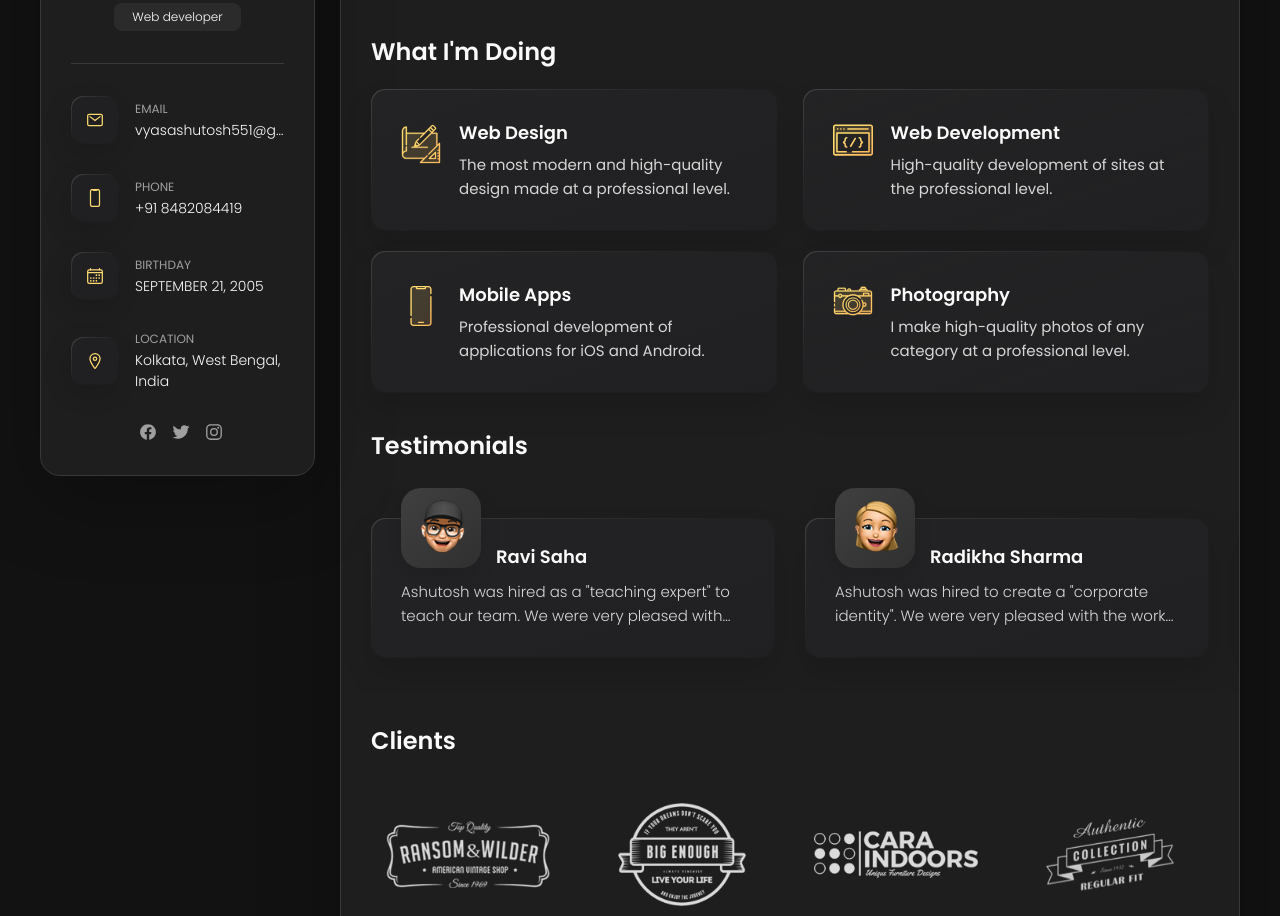
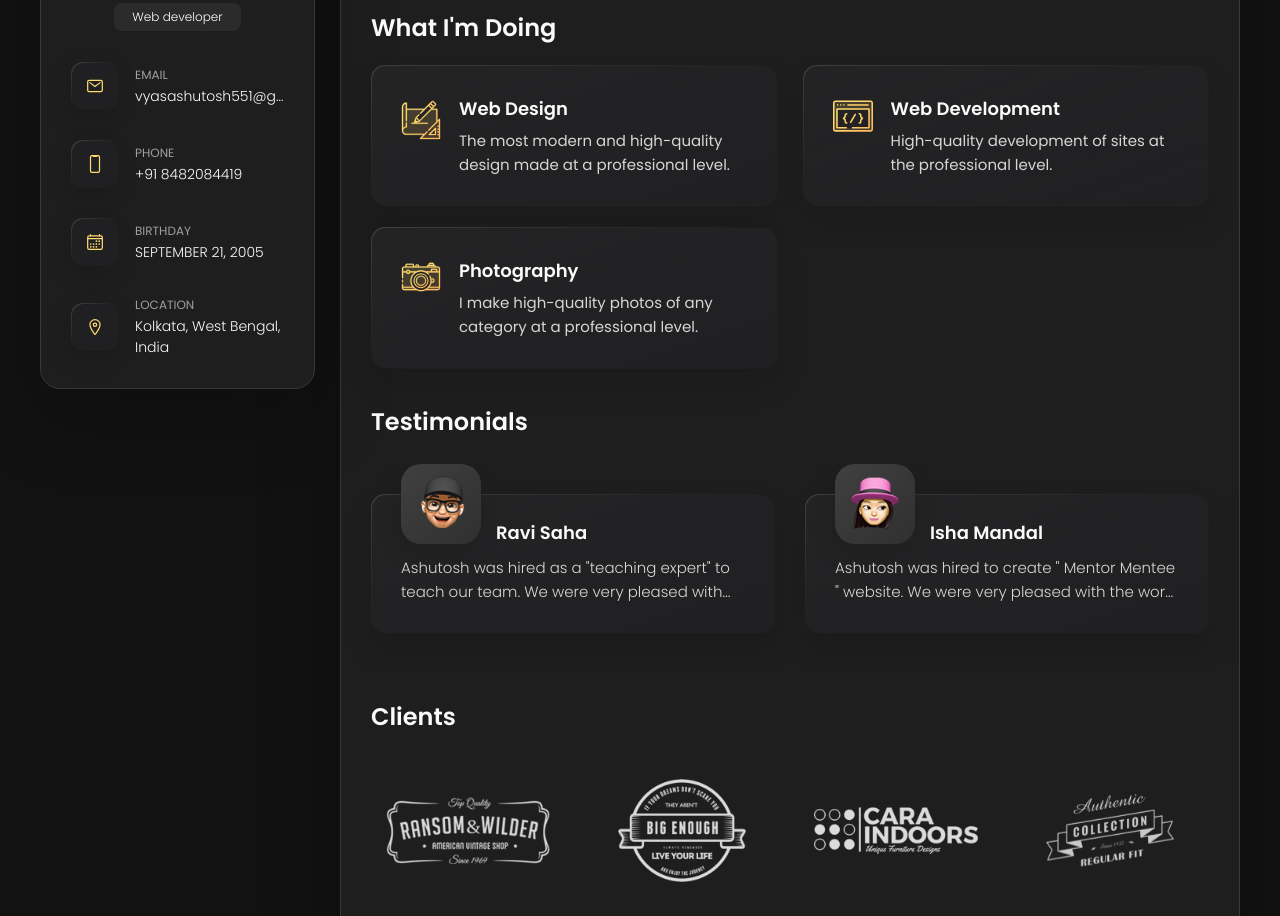
Before and after one commit to ashutoshvyas2/portfolio, a plain HTML site: page index.html in a window 1280 px wide. Shown: the part 344-1260 px from the top of the page. Drawn offline with nearby package versions, Linux system fonts and the light colour scheme.

Commit message:
Update index.html

```diff
--- a/index.html
+++ b/index.html
@@ -123,31 +123,6 @@
 
         </ul>
 
-        <div class="separator"></div>
-
-        <ul class="social-list">
-
-          <li class="social-item">
-            <a href="#" class="social-link">
-              <ion-icon name="logo-facebook"></ion-icon>
-            </a>
-          </li>
-
-          <li class="social-item">
-            <a href="#" class="social-link">
-              <ion-icon name="logo-twitter"></ion-icon>
-            </a>
-          </li>
-
-          <li class="social-item">
-            <a href="#" class="social-link">
-              <ion-icon name="logo-instagram"></ion-icon>
-            </a>
-          </li>
-
-        </ul>
-
-      </div>
 
     </aside>
 
@@ -211,7 +186,7 @@
             Moreover, I
             add personal touch to your product and make sure that is eye-catching and easy to use. My aim is to bring
             across your
-            message and identity in the most creative way. I created web design for many famous brand companies.
+            message and identity in the most creative way.
           </p>
         </section>
 
@@ -262,22 +237,6 @@
             <li class="service-item">
 
               <div class="service-icon-box">
-                <img src="./assets/images/icon-app.svg" alt="mobile app icon" width="40">
-              </div>
-
-              <div class="service-content-box">
-                <h4 class="h4 service-item-title">Mobile apps</h4>
-
-                <p class="service-item-text">
-                  Professional development of applications for iOS and Android.
-                </p>
-              </div>
-
-            </li>
-
-            <li class="service-item">
-
-              <div class="service-icon-box">
                 <img src="./assets/images/icon-photo.svg" alt="camera icon" width="40">
               </div>
 
@@ -319,27 +278,7 @@
                   <p>
                     Ashutosh was hired as a "teaching expert" to teach our team. We were very pleased with the work done. He has a
                     lot of experience
-                    and is very concerned about the needs of client.
-                  </p>
-                </div>
-
-              </div>
-            </li>
-
-            <li class="testimonials-item">
-              <div class="content-card" data-testimonials-item>
-
-                <figure class="testimonials-avatar-box">
-                  <img src="./assets/images/avatar-2.png" alt="Radikha Sharma" width="60" data-testimonials-avatar>
-                </figure>
-
-                <h4 class="h4 testimonials-item-title" data-testimonials-title>Radikha Sharma</h4>
-
-                <div class="testimonials-text" data-testimonials-text>
-                  <p>
-                    Ashutosh was hired to create a "corporate identity". We were very pleased with the work done. He has a
-                    lot of experience
-                    and is very concerned about the needs of client.
+                    and is very concerned about the needs of student.
                   </p>
                 </div>
 
@@ -357,11 +296,9 @@
 
                 <div class="testimonials-text" data-testimonials-text>
                   <p>
-                    Ashutosh was hired to create "front-end" for you website. We were very pleased with the work done. He has a
+                    Ashutosh was hired to create " Mentor Mentee " website. We were very pleased with the work done. He has a
                     lot of experience
-                    and is very concerned about the needs of client. Lorem ipsum dolor sit amet, ullamcous cididt
-                    consectetur adipiscing
-                    elit, seds do et eiusmod tempor incididunt ut laborels dolore magnarels alia.
+                    and is very concerned about the requirments.
                   </p>
                 </div>
 
@@ -381,9 +318,7 @@
                   <p>
                     Ashutosh was hired as a "research analyst". We were very pleased with the work done. He has a
                     lot of experience
-                    and is very concerned about the needs of client. Lorem ipsum dolor sit amet, ullamcous cididt
-                    consectetur adipiscing
-                    elit, seds do et eiusmod tempor incididunt ut laborels dolore magnarels alia.
+                    and is very concerned about the needs of client.
                   </p>
                 </div>
 
```
